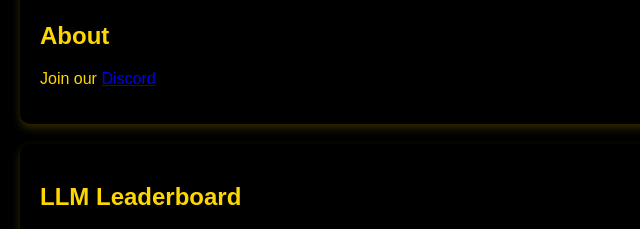
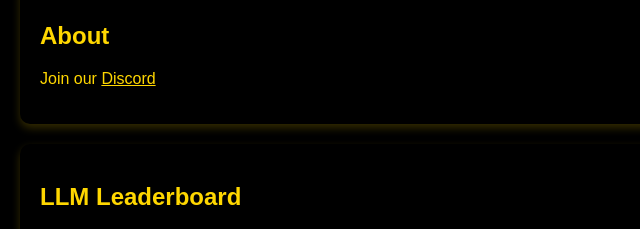
Before and after one commit to opensourcellm/opensourcellm, a plain HTML site: page index.html in a window 1280 px wide. Shown: the part 418-647 px from the top of the page, 0-640 px from the left. Drawn offline with Linux system fonts and the light colour scheme.

Commit message:
Update styles.css

```diff
--- a/styles.css
+++ b/styles.css
@@ -29,6 +29,10 @@ nav a {
   color: #FFD700;
 }
 
+a {
+  color: #FFD700;
+}
+
 table {
   width: 100%;
   border-collapse: collapse;
```
